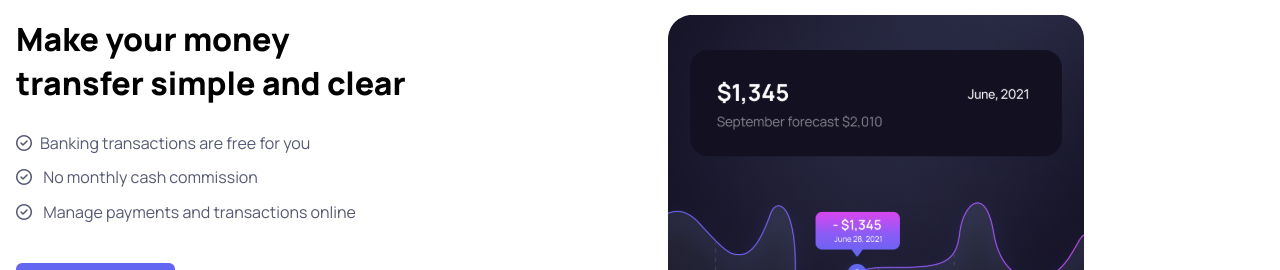
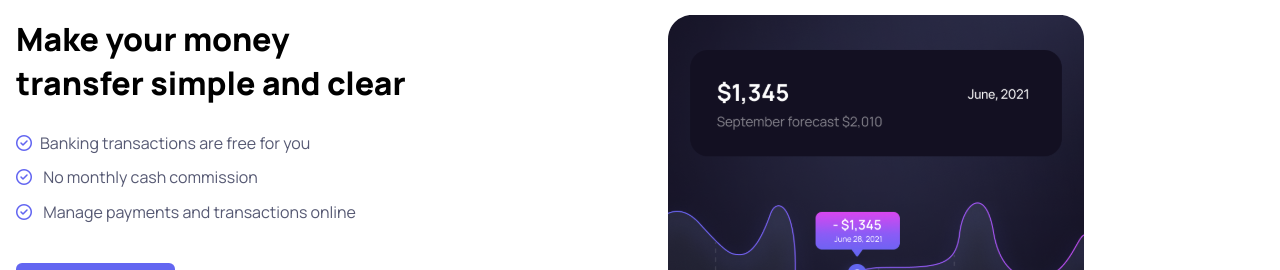
Before and after one commit to Anton1134/JSFrontendSilicon, a React (Vite) app: page / in a window 1280 px wide. Shown: the part 3060-3330 px from the top of the page. Built offline with nearby package versions, Linux system fonts and the light colour scheme; some icons are missing.

Commit message:
Added missing CSS from HTML document to CSS document

```diff
--- a/src/assets/css/styles.css
+++ b/src/assets/css/styles.css
@@ -604,3 +604,9 @@ height: 50px;
   font-size: 14px;
 
 }
+.checkboxcolor {
+  color: #6366F1;
+}
+.greencolor {
+  color: #22C55E;
+}
--- a/src/components/Faq.jsx
+++ b/src/components/Faq.jsx
@@ -16,7 +16,7 @@ const Faq = () => {
               <div className="blue-theme">
                 <img src={faq1} alt="" />
                 <span>Still have questions?</span>
-                <p>Contact us <i className="fa-solid fa-arrow-right"></i> </p>
+                <p>Contact us <i className="fa-solid fa-arrow-right greencolor"></i> </p>
               </div>
               <div className="green-theme">
                 <img src={faq2} alt="" />
--- a/src/components/InfoBox.jsx
+++ b/src/components/InfoBox.jsx
@@ -14,13 +14,13 @@ const InfoBox = () => {
             <h2>Make your money<br /> transfer simple and clear</h2>
             <ul>
               <li>
-                <p><i className="fa-regular fa-circle-check" ></i>Banking transactions are free for you</p>
+                <p><i className="fa-regular fa-circle-check checkboxcolor" ></i>Banking transactions are free for you</p>
               </li>
               <li>
-                <p><i className="fa-regular fa-circle-check" ></i> No monthly cash commission</p>
+                <p><i className="fa-regular fa-circle-check checkboxcolor" ></i> No monthly cash commission</p>
               </li>
               <li>
-                <p><i className="fa-regular fa-circle-check" ></i> Manage payments and transactions online</p>
+                <p><i className="fa-regular fa-circle-check checkboxcolor" ></i> Manage payments and transactions online</p>
               </li>
             </ul>
             <img className="btn-grid" src={Img1} alt="" />
```
